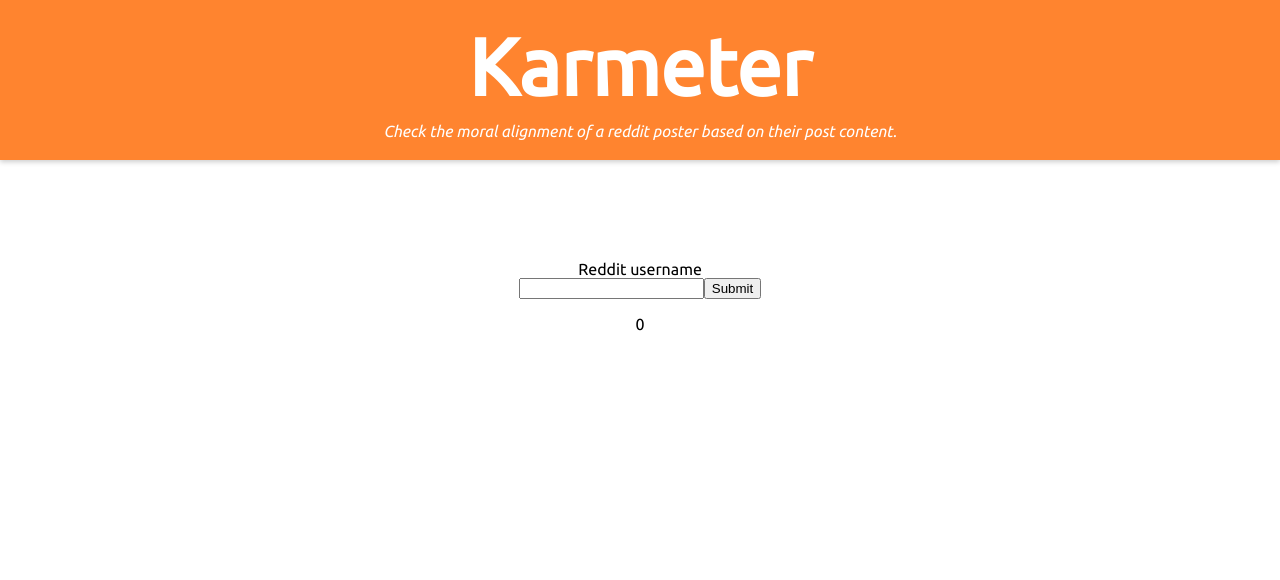
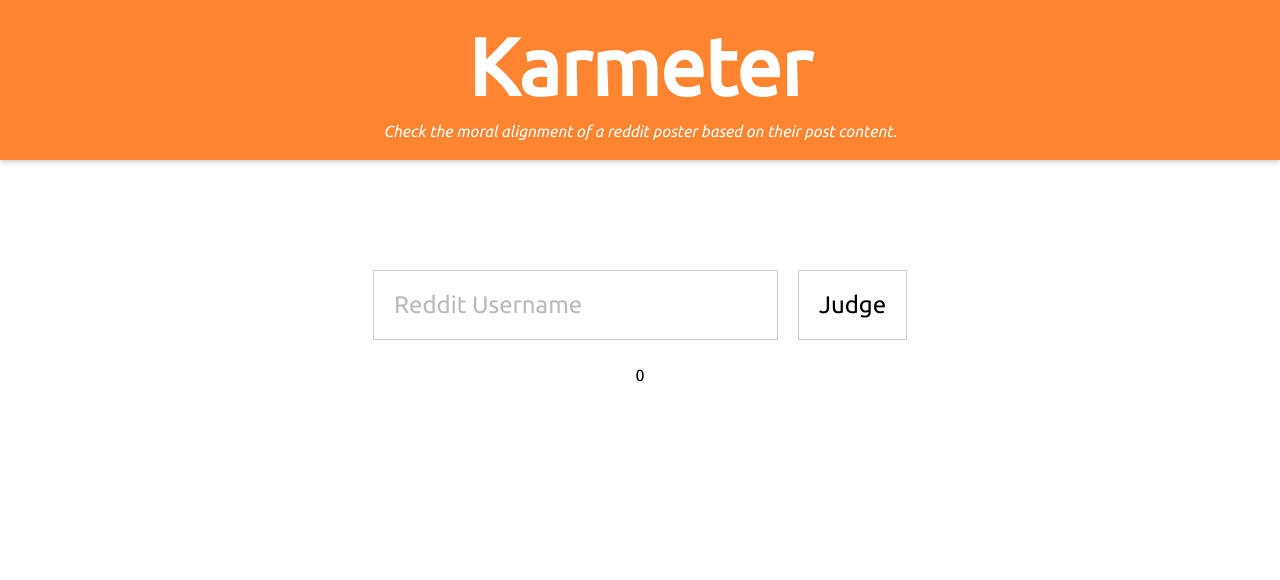
Before and after one commit to disseminate/karmeter, a PHP site: page / in a window 1280 px wide. Shown: the top 580 px of the page. Run offline with PHP 8.4, Linux system fonts and the light colour scheme; data that the repository does not hold is empty; some libraries are stand-ins or nearby versions.

Commit message:
Updated CSS Added default instruction to text entry

```diff
--- a/css/style.css
+++ b/css/style.css
@@ -36,6 +36,28 @@
 	background-color: #EEE;
 	padding: 20px;
 }
+input {
+	background-color: #FFF;
+	border-style: solid;
+	border-color: #CCC;
+	border-width: 1px;
+	padding: 10px;
+	margin: 5px;
+	font-family: Ubuntu, Verdana, sans-serif;
+}
+input.big {
+	padding: 20px;
+	margin: 10px;
+	font-size: 1.5em;
+}
+input.clearableText {
+	color: #BBB;
+}
+input:focus {
+	outline: none !important;
+	border: 1px solid #FF842F;
+	box-shadow: 0 0 10px #FF842F;
+}
 
 #intro {
 	display: block;
--- a/index.php
+++ b/index.php
@@ -8,6 +8,8 @@
 <head>
 	<title>Karmeter</title>
 	<link rel="stylesheet" href="css/style.css" />
+	<script src="https://ajax.googleapis.com/ajax/libs/jquery/2.1.3/jquery.min.js"></script>
+	<script src="js/smartinput.js"></script>
 </head>
 <body>
 	<div id="intro" class="colorA">
@@ -16,8 +18,7 @@
 	</div>
 	<div id="input">
 		<form>
-			Reddit username<br>
-			<input type="text" name="username" /><input type="submit" name="submit">
+			<input type="text" name="username" class="big clearableText" value="Reddit Username" /><input type="submit" name="submit" value="Judge" class="big" />
 		</form>
 
 		<?php
--- /dev/null
+++ b/js/smartinput.js
@@ -0,0 +1,9 @@
+$( document ).ready( function() {
+	var defaultValue = $( ".clearableText" ).val(); // Get the original value (so we don't replace user input)
+	$( ".clearableText" ).focus( function() { // On selected
+		if( this.value == defaultValue ) { // If the input has the default value
+			$( this ).val( "" ); // Remove it and the "gray text" effect
+			$( this ).removeClass( "clearableText" );
+		}
+	} );
+} );
```
